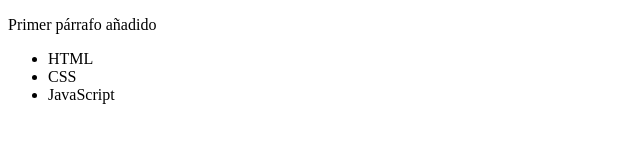
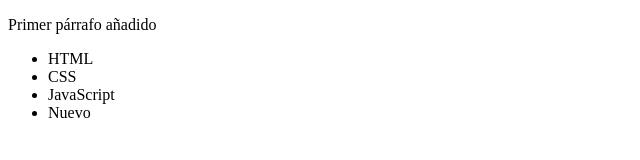
Before and after one commit to hanllel/proyecto1, a plain HTML site: page index.html in a window 1280 px wide. Shown: the full height of the page, 0-640 px from the left. Drawn offline with Linux system fonts and the light colour scheme.

Commit message:
Integracion

```diff
--- a/index.html
+++ b/index.html
@@ -12,6 +12,7 @@
         <li>HTML</li>
         <li>CSS</li>
         <li>JavaScript</li>
+        <li>Nuevo</li>
     </ul>
 </body>
 </html>
```
